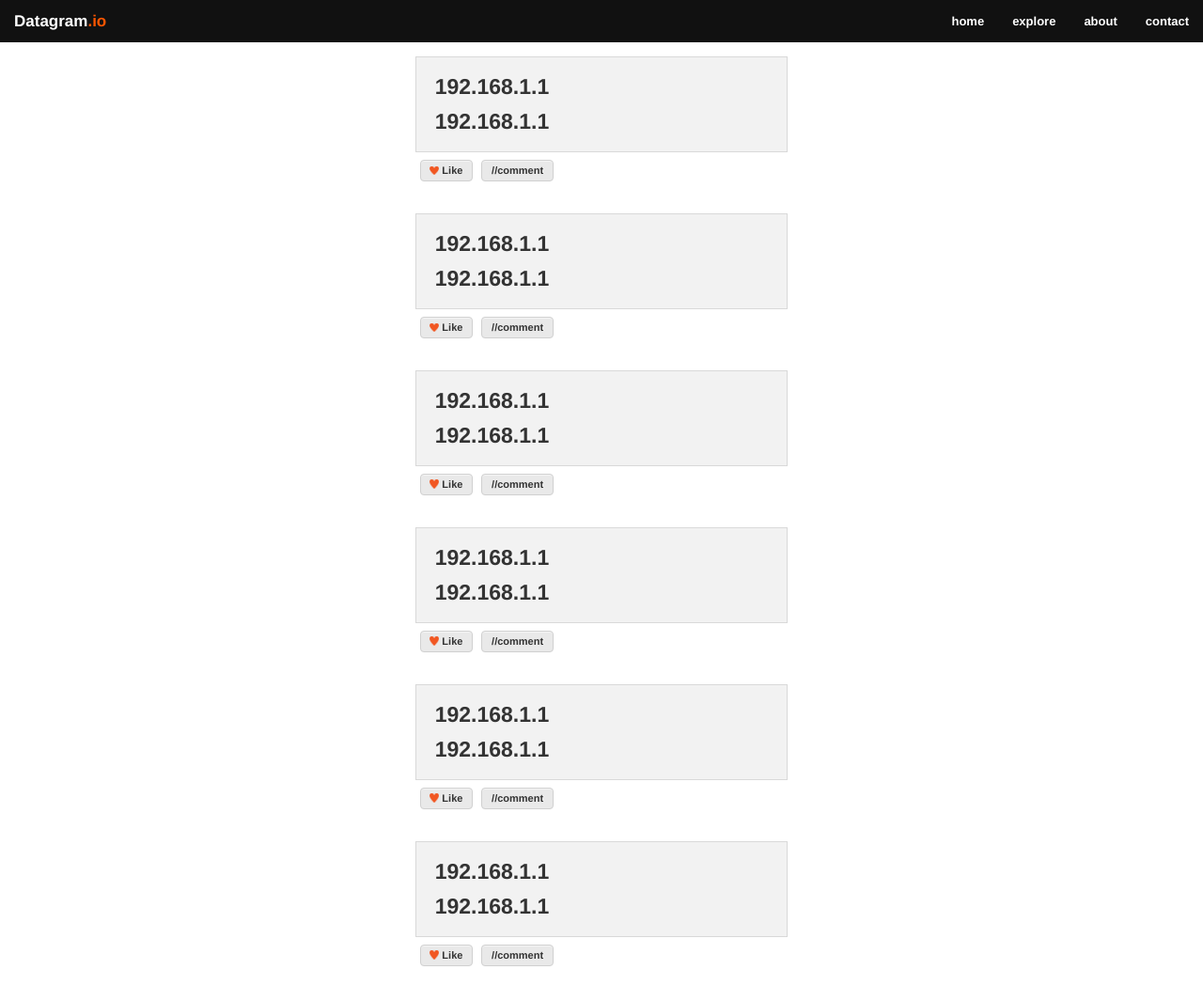
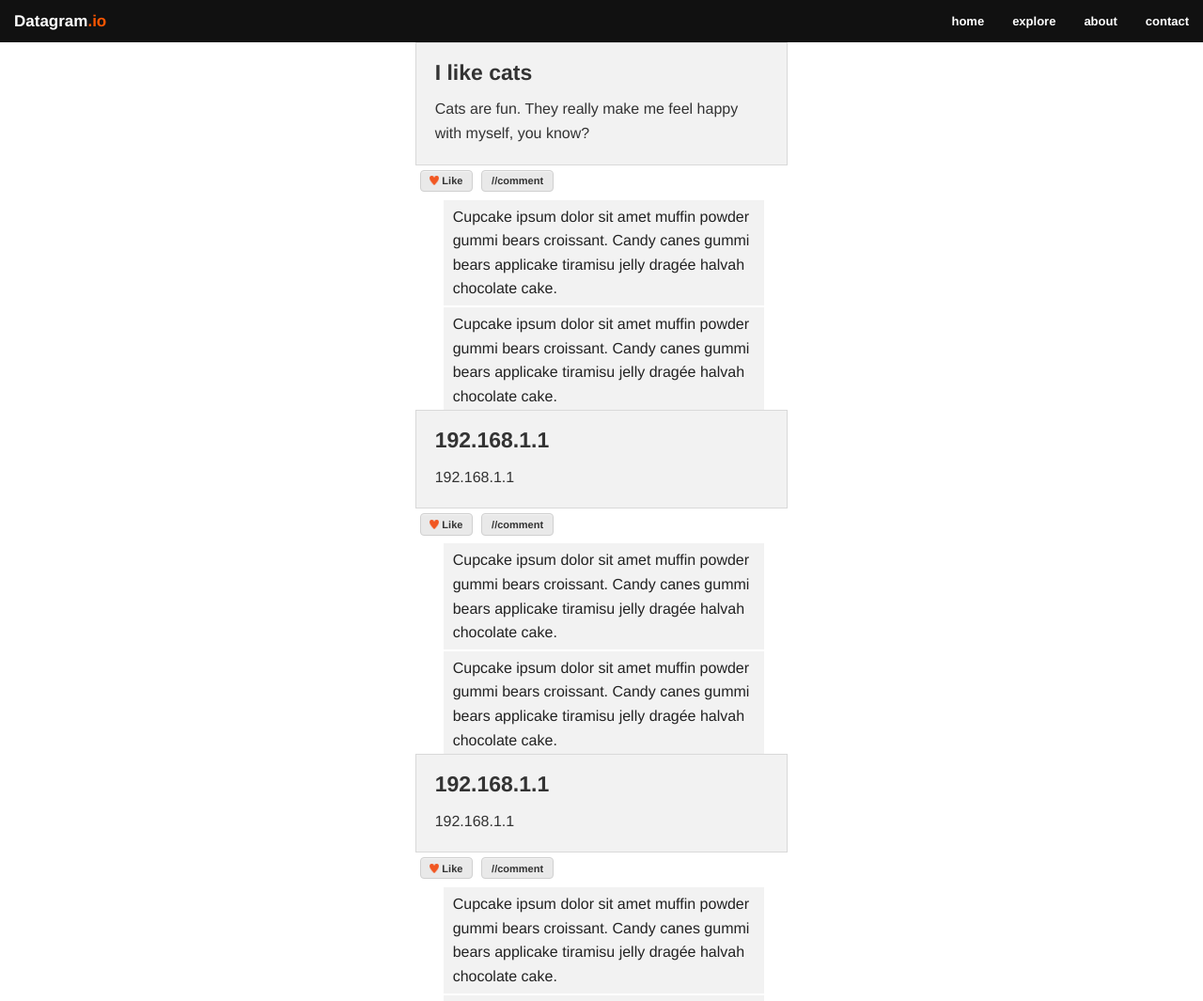
Before and after one commit to theguestbook/theguestbook, a website: page app/index.html in a window 1280 px wide. Shown: the top 1065 px of the page at 94% size. Drawn offline with nearby package versions, Linux system fonts and the light colour scheme.

Commit message:
Backend wired in

```diff
--- a/app/css/app.css
+++ b/app/css/app.css
@@ -2,7 +2,7 @@
     color: #FF5600;
 }
 
-#posts {
+.section {
     margin-top: 15px;
 }
 
@@ -27,3 +27,22 @@
 .buttons {
     margin: -15px 0px 0px 5px;
 }
+
+.comments {
+    list-style-type: none;
+    margin: -5px 25px;
+}
+
+.comments > li {
+    background-color: #f2f2f2;
+}
+
+.comments > li > p {
+    padding: 5px 10px;
+    margin-bottom: 0px;
+    border-bottom: 2px solid white;
+}
+
+.comment-section {
+    display: inline;
+}
--- a/app/index.html
+++ b/app/index.html
@@ -17,6 +17,9 @@
             <link rel="stylesheet" href="css/foundation.css" />
             <link rel="stylesheet" href="css/app.css" />
             <script src="lib/custom.modernizr.js"></script>
+            <script src="http://code.jquery.com/jquery-1.9.1.js"></script>
+            <script src="http://code.jquery.com/ui/1.10.3/jquery-ui.js"></script>
+            <script src="http://code.jquery.com/jquery-latest.min.js" type="text/javascript"></script>
         </head>
 
         <body ng-app="myApp">
@@ -52,10 +55,11 @@
                 </nav>
             </div>
 
+            <!--create the main feed of posts via a directive -->
             <section id="posts" ng-controller="PostCtrl">
                 <post ng-repeat="post in posts">
                     <h4>{{post.source}}</h4>
-                    <h4>{{post.destination}}</h4>
+                    <p>{{post.destination}}</p>
                 </post>
             </section>
             <!--Angular Files-->
@@ -85,6 +89,7 @@
             <script>
                 $(document).foundation();
             </script>
+            <script src="jquery.js"></script>
         </body>
 
         </html>
--- a/app/js/controllers.js
+++ b/app/js/controllers.js
@@ -5,8 +5,8 @@
 angular.module('myApp.controllers', [])
   .controller('PostCtrl', ['$scope', function($scope) {
     $scope.posts = [{
-        source: '192.168.1.1',
-        destination: '192.168.1.1'
+        source: 'I like cats',
+        destination: 'Cats are fun. They really make me feel happy with myself, you know?'
     }, {
         source: '192.168.1.1',
         destination: '192.168.1.1'
--- a/app/js/services.js
+++ b/app/js/services.js
@@ -5,5 +5,6 @@
 
 // Demonstrate how to register services
 // In this case it is a simple value service.
-angular.module('myApp.services', []).
-  value('version', '0.1');
+angular.module('myApp.services', [])
+    .value('version', '0.1')
+    .value('lorem', 'Lorem ipsum dolor amut. ');
--- a/app/partials/post-partial.html
+++ b/app/partials/post-partial.html
@@ -1,10 +1,20 @@
 <div class="row small-12 large-4 small-centered columns">
     <div class="panel" ng-transclude></div>
     <div class="buttons">
-        <p>
-            <span class="like-button button tiny secondary">
-                <img class="heart" src="img/heart.png"> Like</span>
-            <span class="comment-button button tiny secondary accordion">//comment</span>
-        </p>
+        <span class="like-button button tiny secondary">
+            <img class="heart" src="img/heart.png"> Like</span>
+        <div class="comment-section">
+            <div class="comment-button button tiny secondary">//comment</div>
+            <ul class="comments">
+                <li>
+                    <p>Cupcake ipsum dolor sit amet muffin powder gummi bears croissant. Candy
+                        canes gummi bears applicake tiramisu jelly dragée halvah chocolate cake.</p>
+                </li>
+                <li>
+                    <p>Cupcake ipsum dolor sit amet muffin powder gummi bears croissant. Candy
+                        canes gummi bears applicake tiramisu jelly dragée halvah chocolate cake.</p>
+                </li>
+            </ul>
+        </div>
     </div>
 </div>
--- a/scripts/web-server.js
+++ b/scripts/web-server-DEBUG.js
@@ -6,7 +6,7 @@ var util = require('util'),
     url = require('url'),
     events = require('events');
 
-var DEFAULT_PORT = 8000;
+var DEFAULT_PORT = process.env.PORT;
 
 function main(argv) {
   new HttpServer({
```
